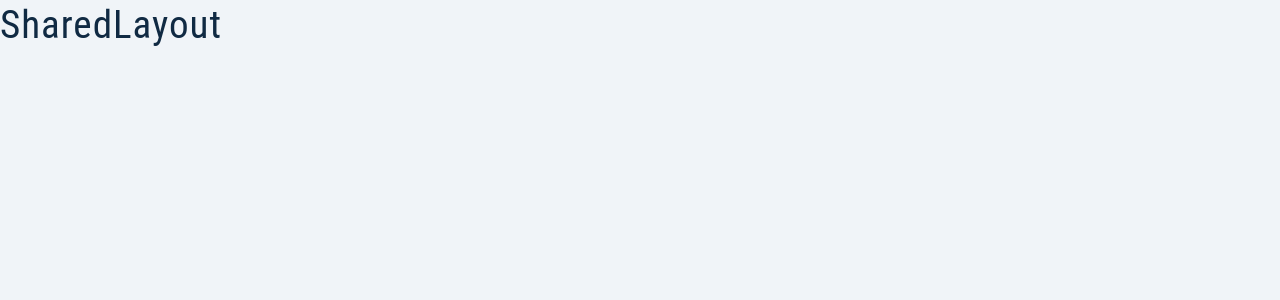
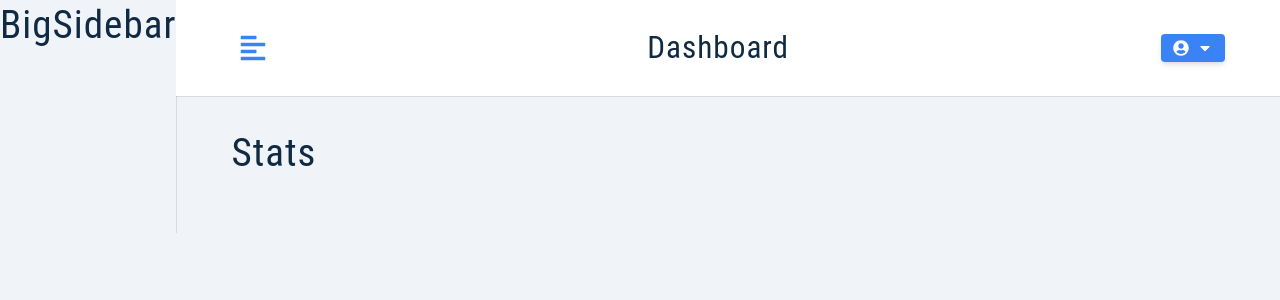
Before and after one commit to AkshayGit17/jobster-react, a React (Create React App) app: page / in a window 1280 px wide. Shown: the top 300 px of the page. Built offline with nearby package versions, Linux system fonts and the light colour scheme.

Commit message:
added Toggle sidebar and toggle logout logic

```diff
--- a/package.json
+++ b/package.json
@@ -11,6 +11,7 @@
     "normalize.css": "^8.0.1",
     "react": "^18.1.0",
     "react-dom": "^18.1.0",
+    "react-icons": "^4.3.1",
     "react-redux": "^8.0.2",
     "react-router-dom": "^6.3.0",
     "react-scripts": "5.0.1",
--- /dev/null
+++ b/src/components/BigSidebar.js
@@ -0,0 +1,75 @@
+import styled from 'styled-components';
+
+const BigSidebar = () => {
+  return (
+    <Wrapper>
+      <h2>BigSidebar</h2>
+    </Wrapper>
+  );
+};
+
+const Wrapper = styled.aside`
+  display: none;
+  @media (min-width: 992px) {
+    display: block;
+    box-shadow: 1px 0px 0px 0px rgba(0, 0, 0, 0.1);
+    .sidebar-container {
+      background: var(--white);
+      min-height: 100vh;
+      height: 100%;
+      width: 250px;
+      margin-left: -250px;
+      transition: var(--transition);
+    }
+    .content {
+      position: sticky;
+      top: 0;
+    }
+    .show-sidebar {
+      margin-left: 0;
+    }
+    header {
+      height: 6rem;
+      display: flex;
+      align-items: center;
+      padding-left: 2.5rem;
+    }
+    .nav-links {
+      padding-top: 2rem;
+      display: flex;
+      flex-direction: column;
+    }
+    .nav-link {
+      display: flex;
+      align-items: center;
+      color: var(--grey-500);
+      padding: 1rem 0;
+      padding-left: 2.5rem;
+      text-transform: capitalize;
+      transition: var(--transition);
+    }
+    .nav-link:hover {
+      background: var(--grey-50);
+      padding-left: 3rem;
+      color: var(--grey-900);
+    }
+    .nav-link:hover .icon {
+      color: var(--primary-500);
+    }
+    .icon {
+      font-size: 1.5rem;
+      margin-right: 1rem;
+      display: grid;
+      place-items: center;
+      transition: var(--transition);
+    }
+    .active {
+      color: var(--grey-900);
+    }
+    .active .icon {
+      color: var(--primary-500);
+    }
+  }
+`;
+
+export default BigSidebar;
--- /dev/null
+++ b/src/components/Navbar.js
@@ -0,0 +1,147 @@
+import styled from 'styled-components';
+import {
+  FaAlignLeft,
+  FaUserCircle,
+  FaCaretDown,
+  FaCaretUp,
+} from 'react-icons/fa';
+import { useSelector, useDispatch } from 'react-redux';
+
+import { Logo } from '../components';
+import { toggleSidebar, logoutUser } from '../store/userSlice';
+import { useState } from 'react';
+
+const Navbar = () => {
+  const { user } = useSelector((state) => state.user);
+  const dispatch = useDispatch();
+
+  const [showLogout, setShowLogout] = useState(false);
+
+  const toggle = () => {
+    dispatch(toggleSidebar());
+  };
+
+  return (
+    <Wrapper>
+      <div className="nav-center">
+        <button type="button" className="toggle-btn" onClick={toggle}>
+          <FaAlignLeft />
+        </button>
+        <div>
+          <Logo />
+          <h3 className="logo-text">dashboard</h3>
+        </div>
+        <div className="btn-container">
+          <button
+            type="button"
+            className="btn"
+            onClick={() => {
+              setShowLogout((showLogout) => !showLogout);
+            }}
+          >
+            <FaUserCircle />
+            {user?.name}
+            {showLogout ? <FaCaretUp /> : <FaCaretDown />}
+          </button>
+          <div
+            className={`${showLogout ? 'dropdown show-dropdown' : 'dropdown'}`}
+          >
+            <button
+              type="button"
+              className="dropdown-btn"
+              onClick={() => {
+                dispatch(logoutUser());
+              }}
+            >
+              logout
+            </button>
+          </div>
+        </div>
+      </div>
+    </Wrapper>
+  );
+};
+
+const Wrapper = styled.nav`
+  height: var(--nav-height);
+  display: flex;
+  align-items: center;
+  justify-content: center;
+  box-shadow: 0 1px 0px 0px rgba(0, 0, 0, 0.1);
+  .logo {
+    display: flex;
+    align-items: center;
+    width: 100px;
+  }
+  .nav-center {
+    display: flex;
+    width: 90vw;
+    align-items: center;
+    justify-content: space-between;
+  }
+  .toggle-btn {
+    background: transparent;
+    border-color: transparent;
+    font-size: 1.75rem;
+    color: var(--primary-500);
+    cursor: pointer;
+    display: flex;
+    align-items: center;
+  }
+  background: var(--white);
+  .btn-container {
+    position: relative;
+  }
+  .btn {
+    display: flex;
+    align-items: center;
+    justify-content: center;
+    gap: 0 0.5rem;
+    position: relative;
+    box-shadow: var(--shadow-2);
+  }
+
+  .dropdown {
+    position: absolute;
+    top: 40px;
+    left: 0;
+    width: 100%;
+    background: var(--primary-100);
+    box-shadow: var(--shadow-2);
+    padding: 0.5rem;
+    text-align: center;
+    visibility: hidden;
+    border-radius: var(--borderRadius);
+  }
+  .show-dropdown {
+    visibility: visible;
+  }
+  .dropdown-btn {
+    background: transparent;
+    border-color: transparent;
+    color: var(--primary-500);
+    letter-spacing: var(--letterSpacing);
+    text-transform: capitalize;
+    cursor: pointer;
+  }
+  .logo-text {
+    display: none;
+    margin: 0;
+  }
+  @media (min-width: 992px) {
+    position: sticky;
+    top: 0;
+
+    .nav-center {
+      width: 90%;
+    }
+    .logo {
+      display: none;
+    }
+    .logo-text {
+      display: block;
+    }
+  }
+`;
+
+export default Navbar;
--- /dev/null
+++ b/src/components/SmallSidebar.js
@@ -0,0 +1,85 @@
+import styled from 'styled-components';
+
+const SmallSidebar = () => {
+  return (
+    <Wrapper>
+      <h2>SmallSidebar</h2>
+    </Wrapper>
+  );
+};
+
+const Wrapper = styled.aside`
+  @media (min-width: 992px) {
+    display: none;
+  }
+  .sidebar-container {
+    position: fixed;
+    inset: 0;
+    background: rgba(0, 0, 0, 0.7);
+    display: flex;
+    justify-content: center;
+    align-items: center;
+    z-index: -1;
+    opacity: 0;
+    transition: var(--transition);
+  }
+  .show-sidebar {
+    z-index: 99;
+    opacity: 1;
+  }
+  .content {
+    background: var(--white);
+    width: var(--fluid-width);
+    height: 95vh;
+    border-radius: var(--borderRadius);
+    padding: 4rem 2rem;
+    position: relative;
+    display: flex;
+    align-items: center;
+    flex-direction: column;
+  }
+  .close-btn {
+    position: absolute;
+    top: 10px;
+    left: 10px;
+    background: transparent;
+    border-color: transparent;
+    font-size: 2rem;
+    color: var(--red-dark);
+    cursor: pointer;
+  }
+  .nav-links {
+    padding-top: 2rem;
+    display: flex;
+    flex-direction: column;
+  }
+  .nav-link {
+    display: flex;
+    align-items: center;
+    color: var(--grey-500);
+    padding: 1rem 0;
+    text-transform: capitalize;
+    transition: var(--transition);
+  }
+  .nav-link:hover {
+    color: var(--grey-900);
+  }
+  .nav-link:hover .icon {
+    color: var(--primary-500);
+  }
+  .icon {
+    font-size: 1.5rem;
+    margin-right: 1rem;
+    display: grid;
+    place-items: center;
+    transition: var(--transition);
+  }
+  .active {
+    color: var(--grey-900);
+  }
+  .active .icon {
+    color: var(--primary-500);
+  }
+`;
+
+export default SmallSidebar;
--- a/src/components/index.js
+++ b/src/components/index.js
@@ -1,4 +1,7 @@
 import FormRow from './FormRow';
 import Logo from './Logo';
+import Navbar from './Navbar';
+import BigSidebar from './BigSidebar';
+import SmallSidebar from './SmallSidebar';
 
-export { Logo, FormRow };
+export { Logo, FormRow, Navbar, BigSidebar, SmallSidebar };
--- a/src/pages/dashboard/SharedLayout.js
+++ b/src/pages/dashboard/SharedLayout.js
@@ -1,5 +1,43 @@
+import styled from 'styled-components';
+import { Outlet } from 'react-router-dom';
+
+import { Navbar, BigSidebar, SmallSidebar } from '../../components';
+
 const SharedLayout = () => {
-  return <h2>SharedLayout</h2>;
+  return (
+    <Wrapper>
+      <main className="dashboard">
+        <SmallSidebar />
+        <BigSidebar />
+        <div>
+          <Navbar />
+          <div className="dashboard-page">
+            <Outlet />
+          </div>
+        </div>
+      </main>
+    </Wrapper>
+  );
 };
 
+const Wrapper = styled.section`
+  .dashboard {
+    display: grid;
+    grid-template-columns: 1fr;
+  }
+  .dashboard-page {
+    width: 90vw;
+    margin: 0 auto;
+    padding: 2rem 0;
+  }
+  @media (min-width: 992px) {
+    .dashboard {
+      grid-template-columns: auto 1fr;
+    }
+    .dashboard-page {
+      width: 90%;
+    }
+  }
+`;
+
 export default SharedLayout;
--- a/src/store/userSlice.js
+++ b/src/store/userSlice.js
@@ -5,10 +5,12 @@
 import {
   addUserToLocalStorage,
   getUserFromLocalStorage,
+  removeUserFromLocalStorage,
 } from '../utils/localStorage';
 
 const initialState = {
   isLoading: false,
+  isSidebarOpen: false,
   user: getUserFromLocalStorage(),
 };
 
@@ -35,6 +37,16 @@
 const userSlice = createSlice({
   name: 'user',
   initialState,
+  reducers: {
+    toggleSidebar: (state) => {
+      state.isSidebarOpen = !state.isSidebarOpen;
+    },
+    logoutUser: (state) => {
+      state.user = null;
+      removeUserFromLocalStorage();
+      state.isSidebarOpen = false;
+    },
+  },
   extraReducers: {
     [registerUser.pending]: (state) => {
       state.isLoading = true;
@@ -67,5 +79,6 @@
   },
 });
 
+export const { toggleSidebar, logoutUser } = userSlice.actions;
 export { registerUser, loginUser };
 export default userSlice;
```
Also changed, not shown: 1 other file (tests, documents, lock files or other folders).
